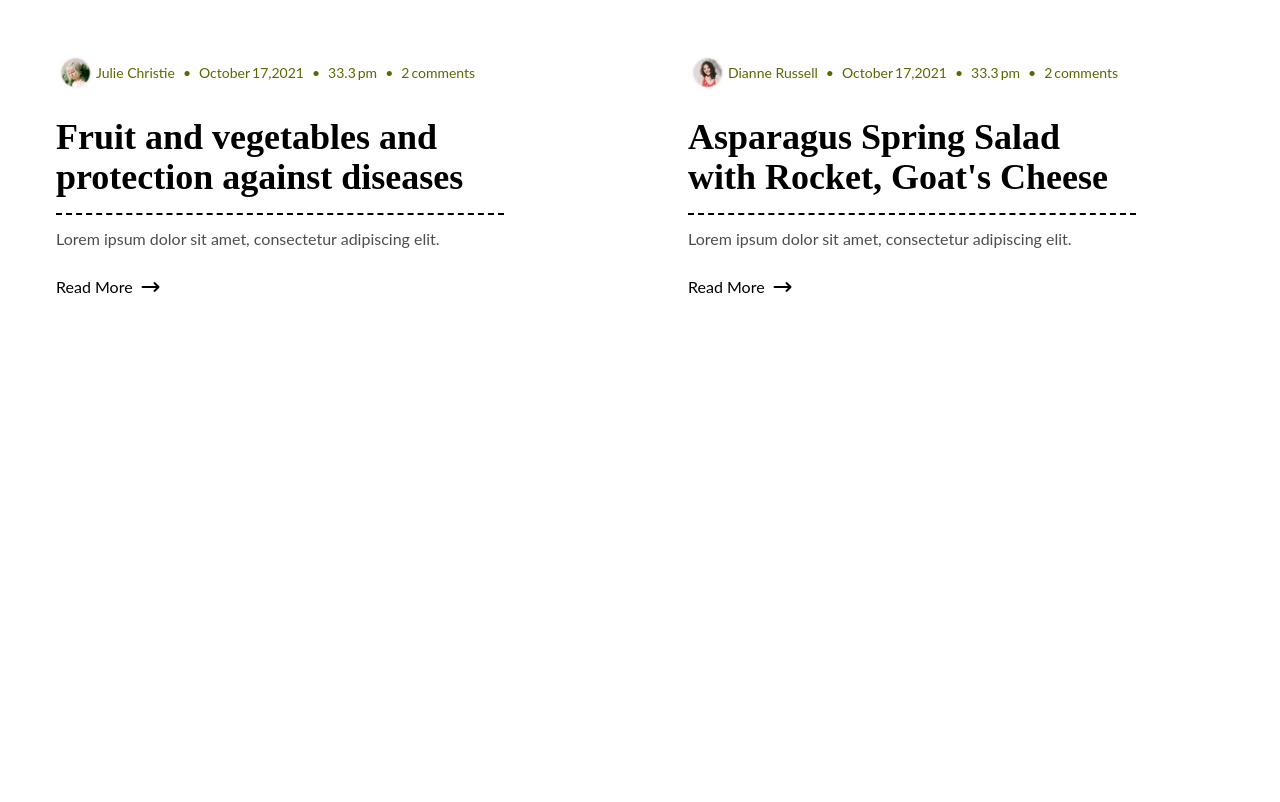
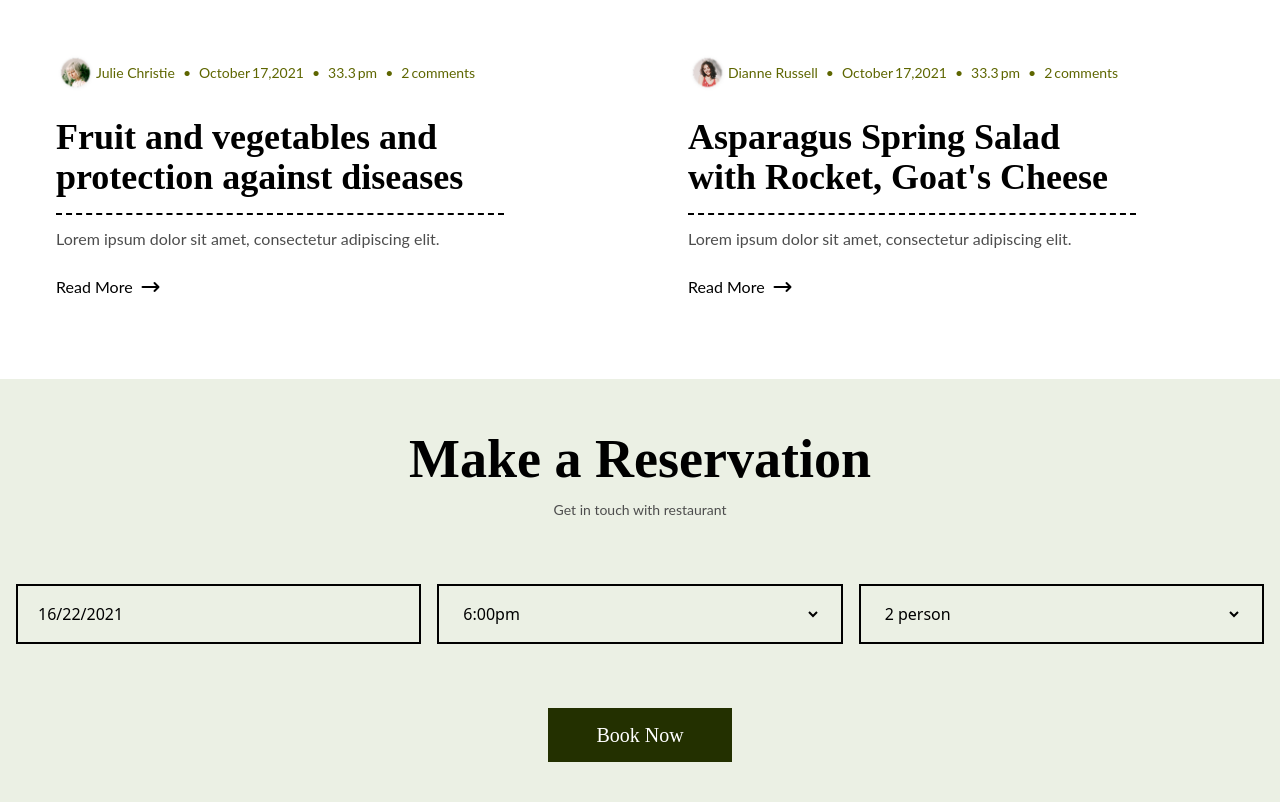
Before and after one commit to Mays-Awwad/Project1-FoodZero, a website: page index.html in a window 1280 px wide. Shown: the part 3771-4573 px from the top of the page. Before the commit the page ends 4150 px from the top, so only its background shows below. Drawn offline with Linux system fonts and the light colour scheme.

Commit message:
MainSection5-home

```diff
--- a/index.html
+++ b/index.html
@@ -291,6 +291,46 @@
 
          </section>
 
+         <section class="py-10 bg-background-section">
+            <div class="container flex flex-col gap-16 ">
+
+                <div class="text-center">
+                      <h1 class="font-bold xl:text-[54px] md:text-[40px] text-[30px]">Make a Reservation</h1>
+                      <p class="font-body text-paragraph text-sm">Get in touch with restaurant</p>
+                </div>
+
+                <div class="flex justify-center gap-4">
+                    <button class=" w-full text-left border-2 border-black py-4 px-5">
+                        <span class="w-full">16/22/2021</span>
+
+                    </button >
+
+                    <button class=" w-full text-left border-2 border-black py-4 px-5">
+                         <select class="w-full" name="" id="">
+                            <option value="">6:00pm</option>
+                            <option value="">8:00pm</option>
+                            <option value="">10:00pm</option>
+                         </select>
+                    </button>
+
+                    <button class=" w-full text-left border-2 border-black py-4 px-5">
+                         <select class="w-full" name="" id="">
+                            <option value="">2 person</option>
+                            <option value="">3 person</option>
+                            <option value="">4 person</option>
+                         </select>
+                    </button>
+
+                </div>
+
+                <button class="bg-[#233000] px-12 py-3 w-fit mx-auto">
+                    <span class="text-secondary font-heading text-[20px]">Book Now</span>
+                </button>
+
+            </div>
+
+         </section>
+
     </main>
 
 </body>
```
